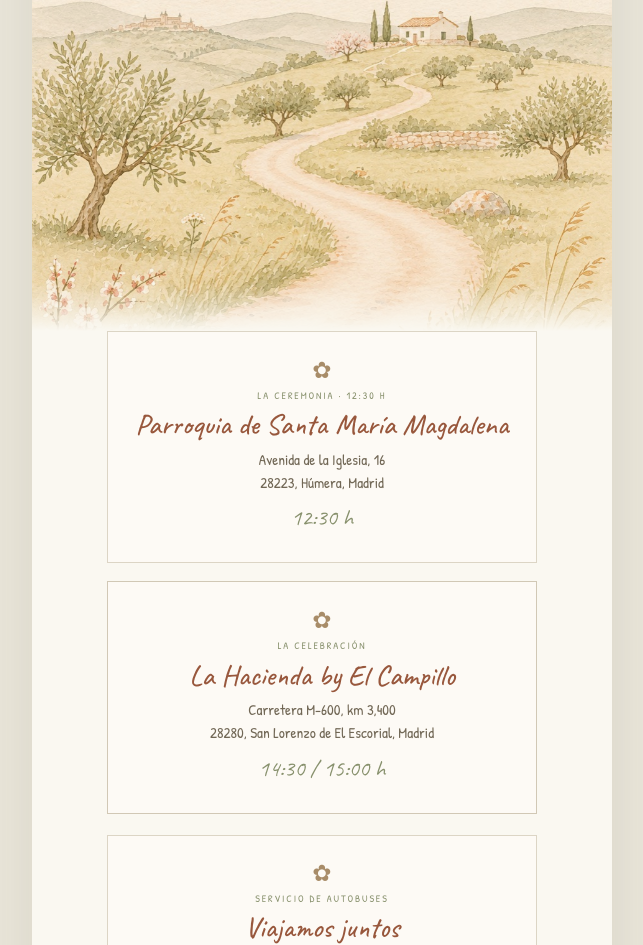
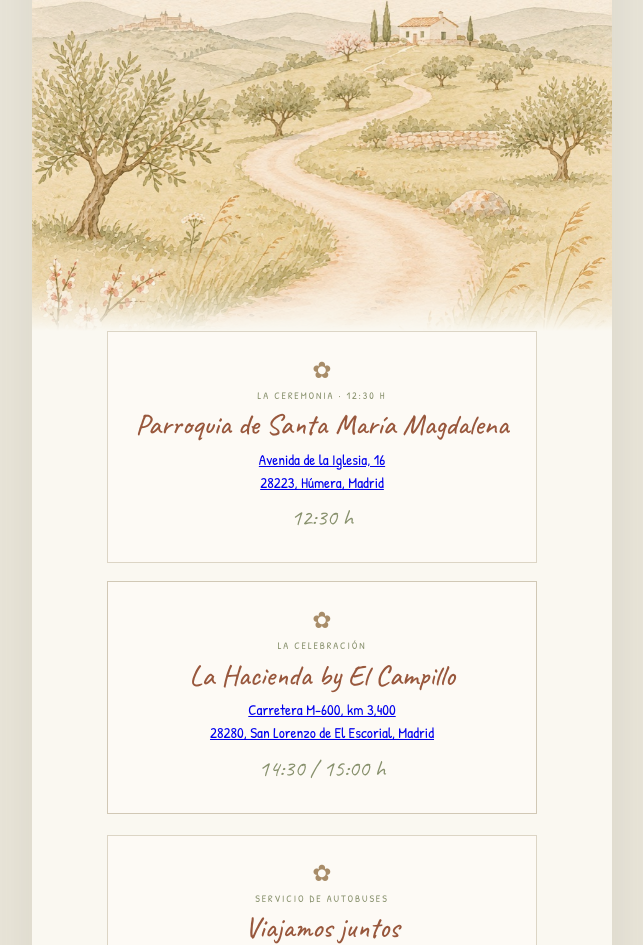
Before and after one commit to sulivan22/CYA, a website: page dist/como-llegar.html in a window 1280 px wide. Shown: the part 354-1299 px from the top of the page, without its empty margins (318-961 px from the left). Drawn offline with Linux system fonts and the light colour scheme.

Commit message:
Añade enlaces de Google Maps a las direcciones

```diff
--- a/dist/como-llegar.html
+++ b/dist/como-llegar.html
@@ -33,13 +33,13 @@
       <section class="location-card"><span class="card-flower" aria-hidden="true">✿</span>
         <p class="card-label">LA CEREMONIA · 12:30 H</p>
         <h2>Parroquia de Santa María Magdalena</h2>
-        <address>Avenida de la Iglesia, 16<br>28223, Húmera, Madrid</address>
+        <address><a href="https://www.google.com/maps/search/?api=1&amp;query=Avenida+de+la+Iglesia%2C+16%2C+28223%2C+H%C3%BAmera%2C+Madrid" target="_blank" rel="noopener noreferrer">Avenida de la Iglesia, 16<br>28223, Húmera, Madrid</a></address>
         <div class="event-time"><span>12:30 h</span></div>
       </section>
       <section class="location-card reception-card"><span class="card-flower" aria-hidden="true">✿</span>
         <p class="card-label">LA CELEBRACIÓN</p>
         <h2>La Hacienda by El Campillo</h2>
-        <address>Carretera M-600, km 3,400<br>28280, San Lorenzo de El Escorial, Madrid</address>
+        <address><a href="https://www.google.com/maps/search/?api=1&amp;query=Carretera+M-600%2C+km+3%2C400%2C+28280%2C+San+Lorenzo+de+El+Escorial%2C+Madrid" target="_blank" rel="noopener noreferrer">Carretera M-600, km 3,400<br>28280, San Lorenzo de El Escorial, Madrid</a></address>
         <div class="event-time"><span>14:30 / 15:00 h</span></div>
       </section>
     </div>
```
